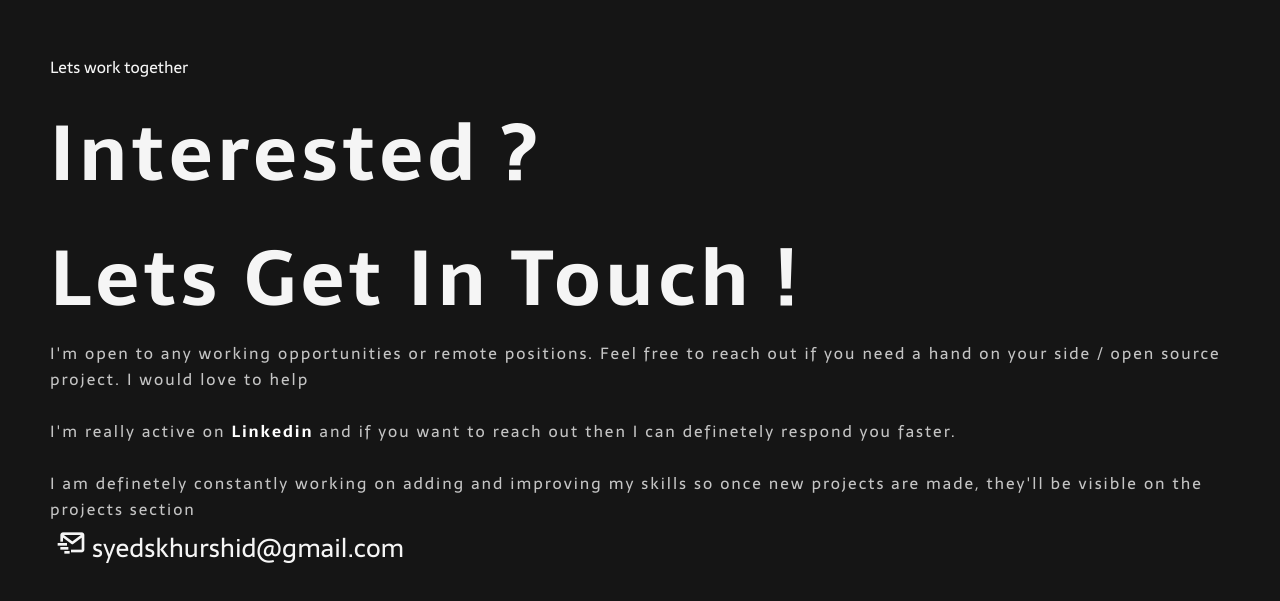
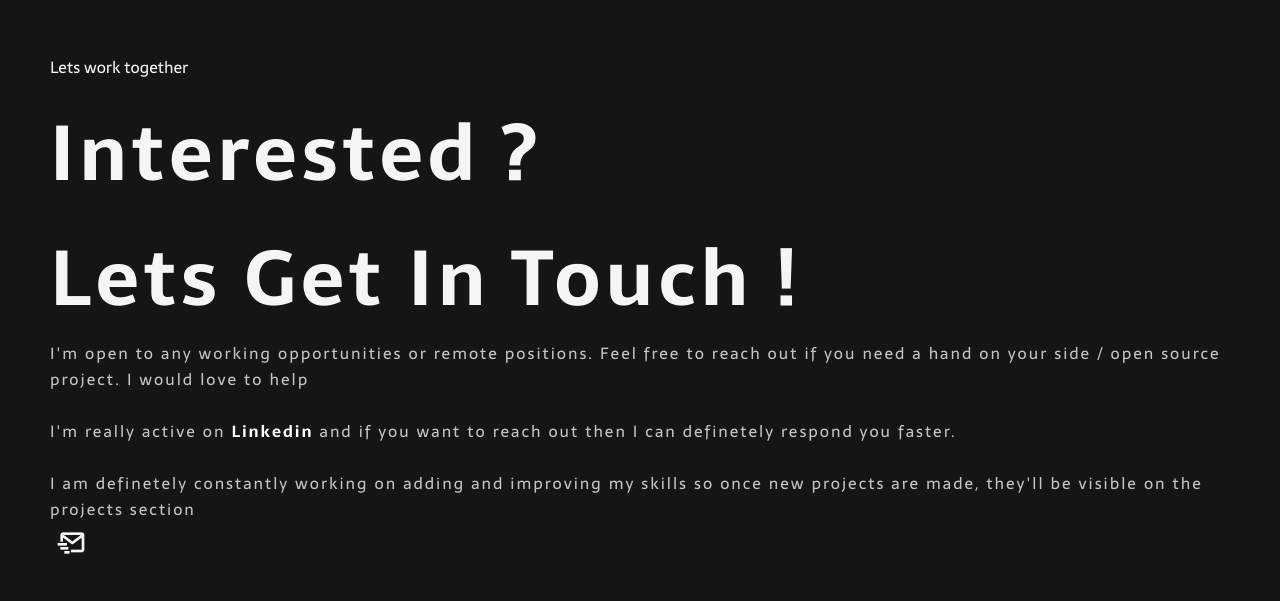
Before and after one commit to kurogosane1/siteupdated, a Next.js app: page /about in a window 1280 px wide. Shown: the part 2149-2750 px from the top of the page. Built offline with nearby package versions, Linux system fonts and the light colour scheme; a web font is replaced by a local one.

Commit message:
Making some changes

```diff
--- a/pages/about.js
+++ b/pages/about.js
@@ -194,7 +194,7 @@ const about = () => {
         </IntroSpan>
         <div>
           <i className="bx bx-mail-send"></i>
-          <AboutSpan>syedskhurshid@gmail.com</AboutSpan>
+          <AboutSpan></AboutSpan>
         </div>
       </SubAboutContainer>
       <SubAboutContainer
```
